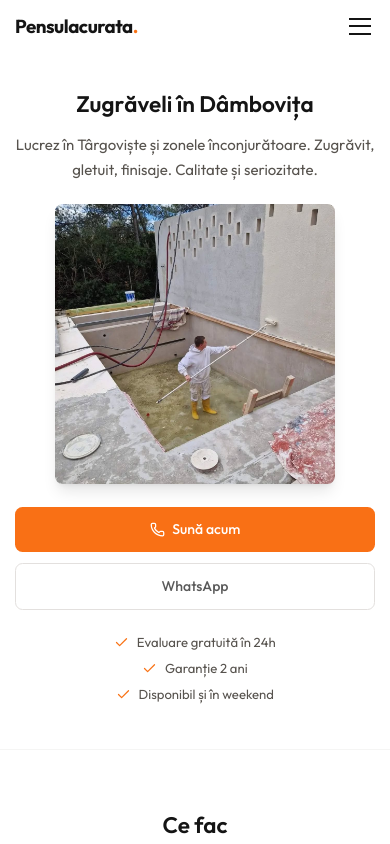
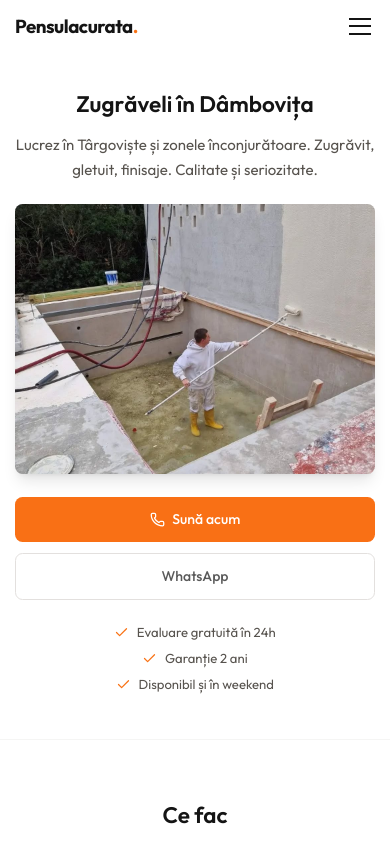
Before and after one commit to atwonio16/pensulacurata, a React (Vite) app: page / in a window 390 px wide. Shown: the top 844 px of the page. Built offline with nearby package versions, Linux system fonts and the light colour scheme.

Commit message:
Make hero image full width on mobile

```diff
--- a/src/sections/Hero.tsx
+++ b/src/sections/Hero.tsx
@@ -14,8 +14,6 @@ export function Hero() {
   return (
     <section className="pt-24 pb-12 md:pt-32 md:pb-20 bg-white overflow-hidden">
       <div className="container-custom">
-        {/* Mobile: Title, subtitle, image, content */}
-        {/* Desktop: Title + content left, image right */}
         <div className="grid grid-cols-1 md:grid-cols-2 gap-8 md:gap-12 items-center">
           {/* Content */}
           <div className="order-1">
@@ -28,13 +26,13 @@ export function Hero() {
               Zugrăvit, gletuit, finisaje. Calitate și seriozitate.
             </p>
 
-            {/* Image - Only on mobile */}
+            {/* Image - Full width on mobile */}
             <div className="md:hidden mb-6">
-              <div className="relative w-full max-w-[280px] aspect-square mx-auto">
+              <div className="relative w-full aspect-[4/3] rounded-lg overflow-hidden shadow-lg">
                 <img
                   src="/images/eu.jpg"
                   alt="La lucru"
-                  className="w-full h-full object-cover rounded-lg shadow-lg"
+                  className="w-full h-full object-cover"
                 />
               </div>
             </div>
```
